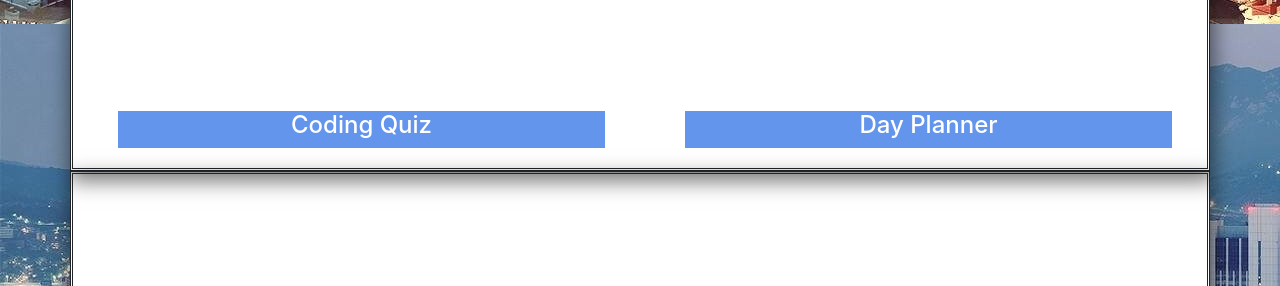
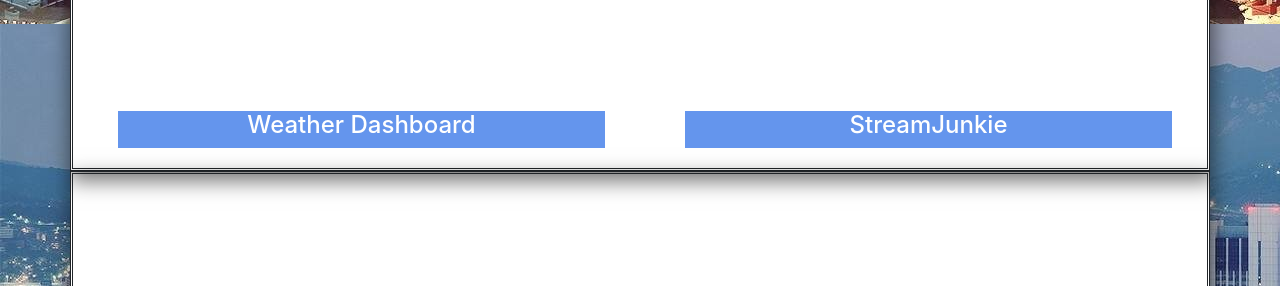
Before and after one commit to Derekdespo/Updated-Portfolio, a plain HTML site: page portfolio.html in a window 1280 px wide. Shown: the part 1056-1342 px from the top of the page. Drawn offline with nearby package versions, Linux system fonts and the light colour scheme.

Commit message:
removed incomplete projects

```diff
--- a/portfolio.html
+++ b/portfolio.html
@@ -58,24 +58,6 @@
                         alt="My password generator">
                     <div class="text-block">
                         <h4>Password Generator</h4>
-                    </div>
-                </a>
-            </div>
-        </div>
-        <div class="row">
-            <div class="col-sm-6">
-                <a href="https://derekdespo.github.io/Coding-Quiz/">
-                    <img src="assets/code-quiz.png" alt="My coding quiz">
-                    <div class="text-block">
-                        <h4>Coding Quiz</h4>
-                    </div>
-                </a>
-            </div>
-            <div class="col-sm-6">
-                <a href="https://derekdespo.github.io/Daily-Planner/">
-                    <img src="assets/day-planner.png" alt="My work day planner">
-                    <div class="text-block">
-                        <h4>Day Planner</h4>
                     </div>
                 </a>
             </div>
```
